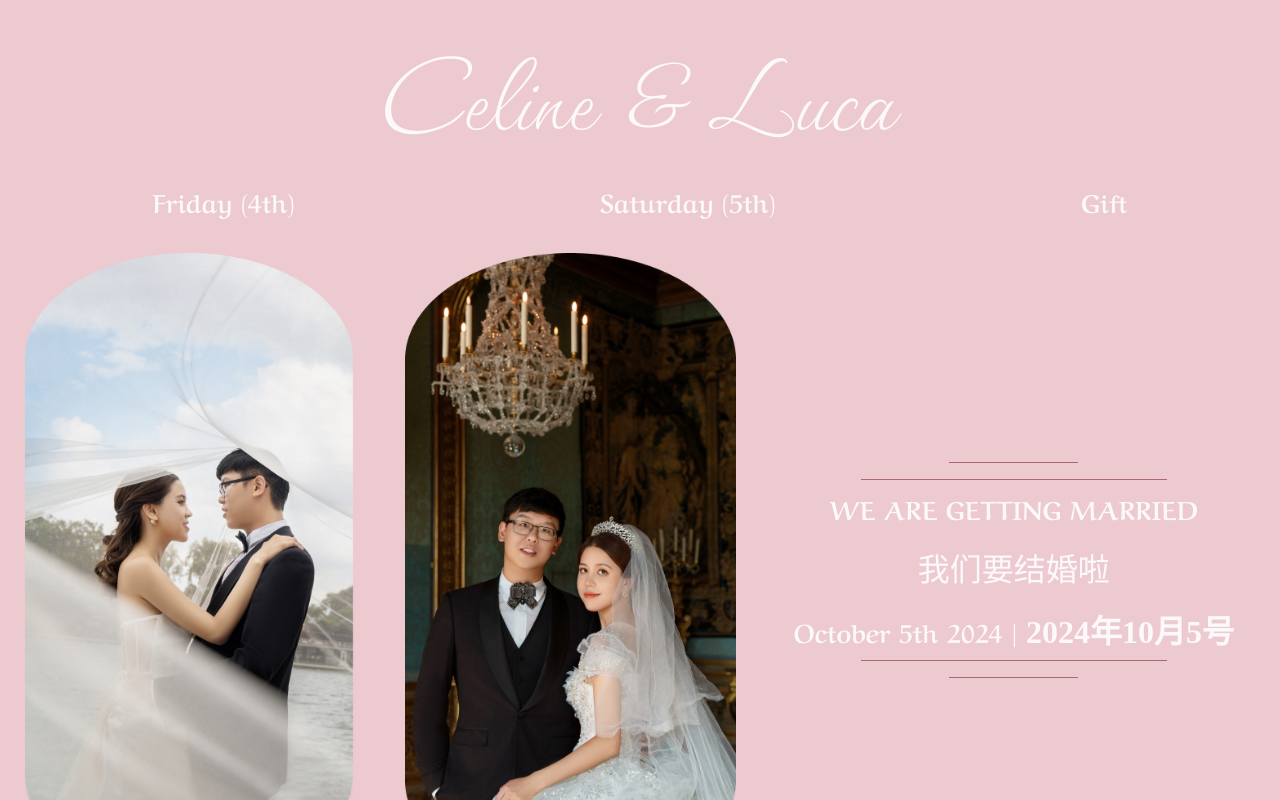
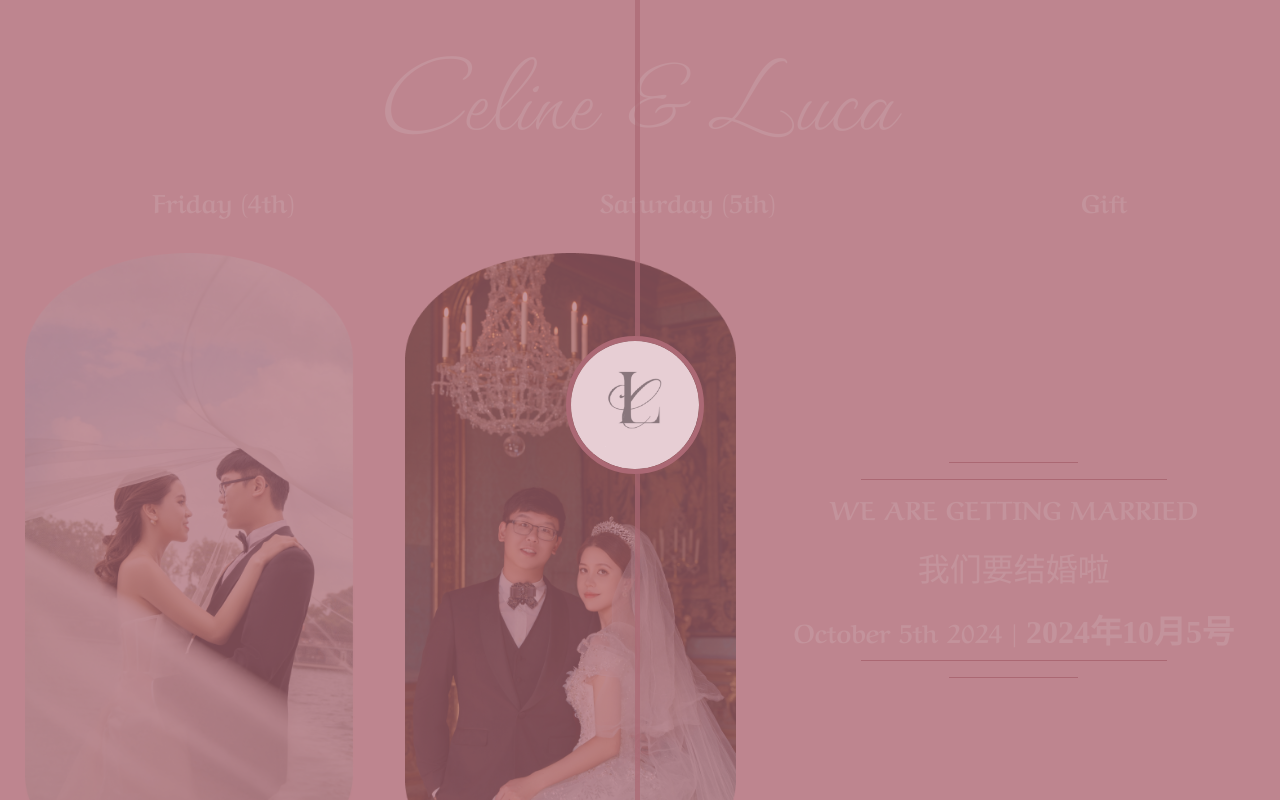
Before and after one commit to liulc006/wedding-inv, a React app: page /friday in a window 1280 px wide. Shown: the top 800 px of the page. Built offline with nearby package versions, Linux system fonts and the light colour scheme; a web font is replaced by a local one.

Commit message:
added music back

```diff
--- a/src/component/App.js
+++ b/src/component/App.js
@@ -12,7 +12,7 @@ const App = () => {
         <div>
             <>
             {/* Background Audio + Opening Button */}
-                {/* <MusicPlayer/> */}
+                <MusicPlayer/>
             </>
             {/* Title */}
             <div style={{width:'100vw'}}>
```
